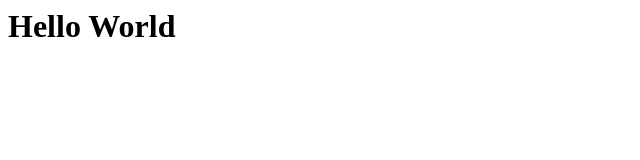
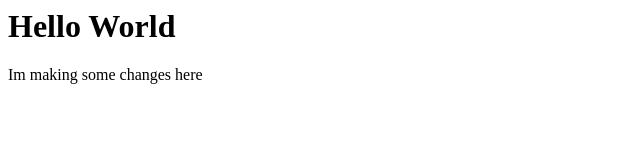
Before and after one commit to farzanabdulkhader/example-repos, a plain HTML site: page index.html in a window 1280 px wide. Shown: the whole page, without its empty margins (0-640 px from the left). Drawn offline with Linux system fonts and the light colour scheme.

Commit message:
changes made in index.html

```diff
--- a/index.html
+++ b/index.html
@@ -1 +1,2 @@
 <h1>Hello World</h1>
+<p>Im making some changes here</p>
```
